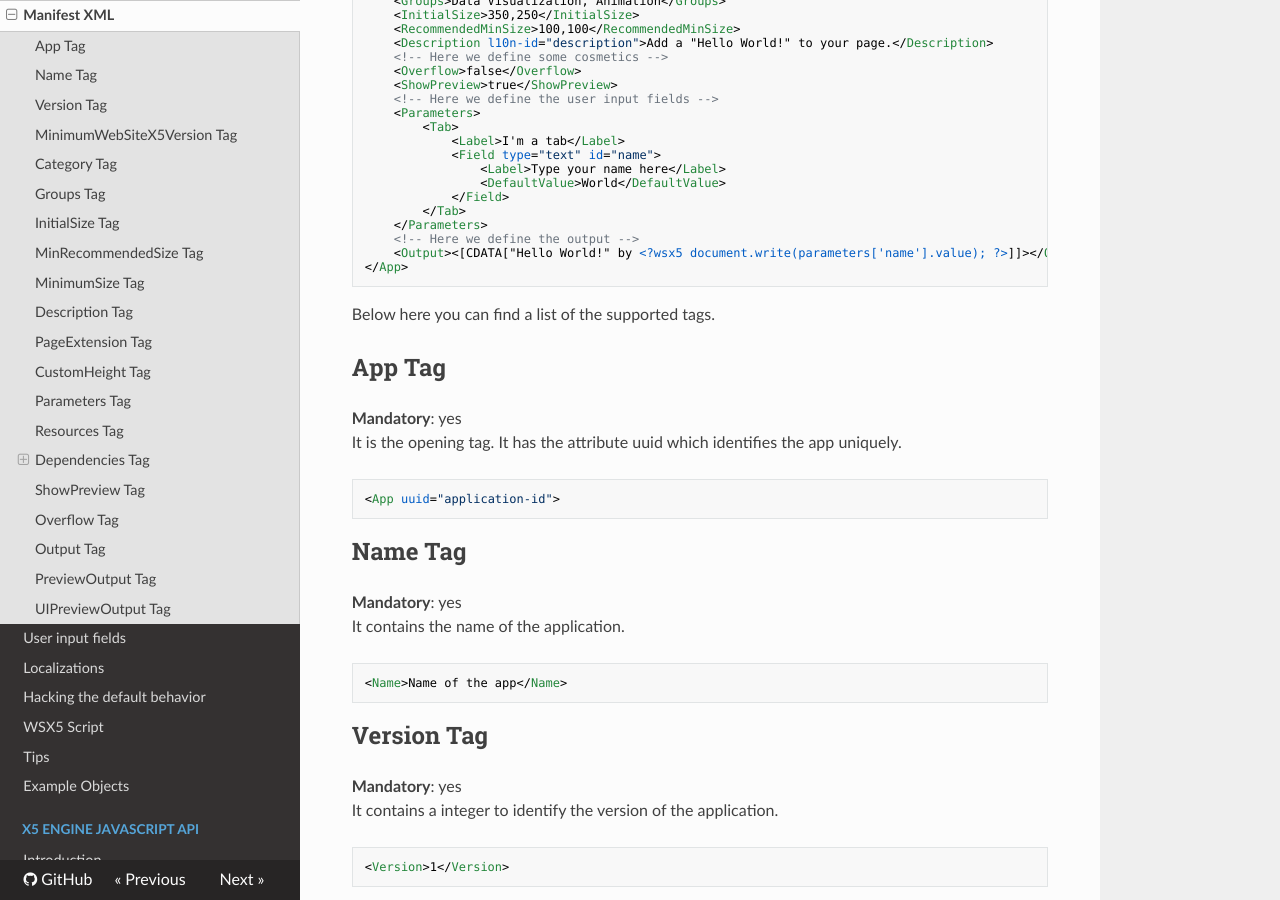
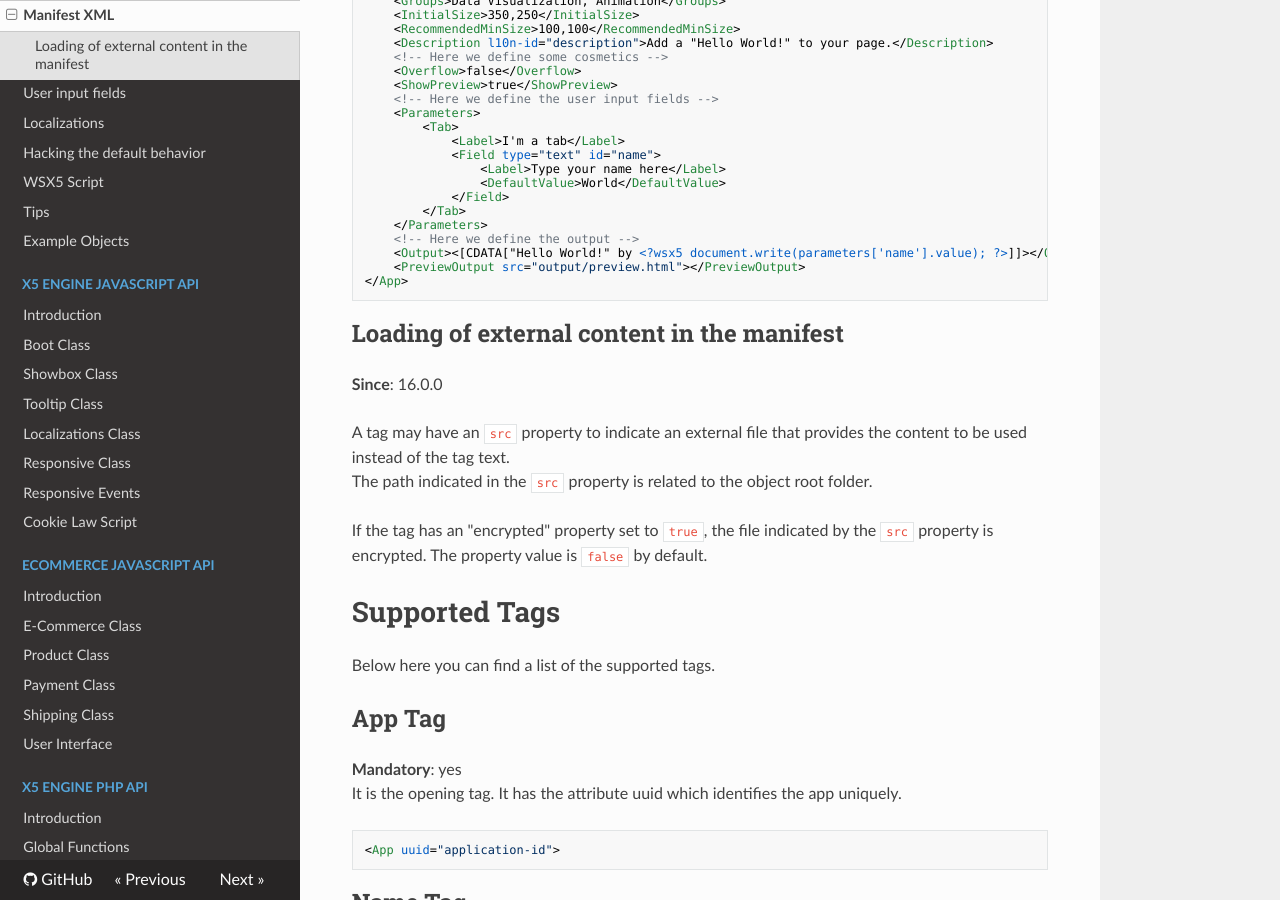
Before and after one commit to WebSiteX5/wsx5-developers-guide, an MkDocs documentation site: the page built from docs/optional-objects/manifest-xml.md, in a window 1280 px wide and 900 px high, scrolled down 383 px. Built offline with MkDocs 1.6.1, drawn with Linux system fonts in a browser that asks for light colours; nearby versions of some CDN libraries; old or Windows-style settings are respelled for this version of MkDocs; some of the changed text lies outside the part shown.

Commit message:
Oggetti Opzionali: Aggiornamento documentazione manifest.xml
Supporto per il caricamento di file esterni tramite la proprietà src di un tag

WSX5-1793

````diff
--- a/docs/optional-objects/manifest-xml.md
+++ b/docs/optional-objects/manifest-xml.md
@@ -29,8 +29,19 @@ Here's how a manifest.xml looks like:
 	</Parameters>
 	<!-- Here we define the output -->
 	<Output><[CDATA["Hello World!" by <?wsx5 document.write(parameters['name'].value); ?>]]></Output>
+	<PreviewOutput src="output/preview.html"></PreviewOutput>
 </App>
 ```
+
+## Loading of external content in the manifest
+**Since**: 16.0.0
+
+A tag may have an `src` property to indicate an external file that provides the content to be used instead of the tag text.
+The path indicated in the `src` property is related to the object root folder.
+
+If the tag has an "encrypted" property set to `true`, the file indicated by the `src` property is encrypted. The property value is `false` by default.
+
+# Supported Tags
 
 Below here you can find a list of the supported tags.
 
@@ -227,10 +238,16 @@ This tag contains the code which has to be used to create the HTML code to inser
 This tag may contain any kind of code. It will be then copied inside the code of the page.
 Inside this tag you can write [WSX5 Script](wsx5-script.md) code. It must be executed within the `<?wsx5` and `?>` tag. This code follows the guidelines described in the [WSX5 Script](wsx5-script.md) section.
 
+This tag supports the loading of contents from external files. See [this paragraph to get more information](#loading-of-external-content-in-the-manifest)
+
 ## PreviewOutput Tag
 **Mandatory**: no
 If available, it contains the output HTML code to show in the small preview present in the editor of the page or in the editor of the template when the object is selected. Works like the Output tag.
 
+This tag supports the loading of contents from external files. See [this paragraph to get more information](#loading-of-external-content-in-the-manifest)
+
 ## UIPreviewOutput Tag
 **Mandatory**: no
 If available, it contains the output HTML code to show in the preview present during the editing of the object. Works like the Output tag.
+
+This tag supports the loading of contents from external files. See [this paragraph to get more information](#loading-of-external-content-in-the-manifest)
````
Also changed, not shown: docs/optional-objects/hooks.md (+5 -1 lines).
